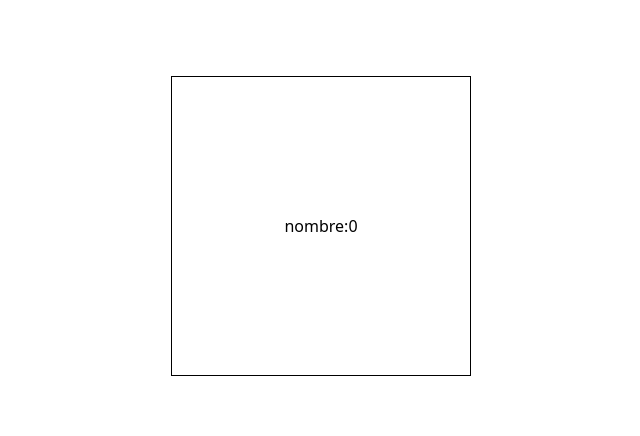
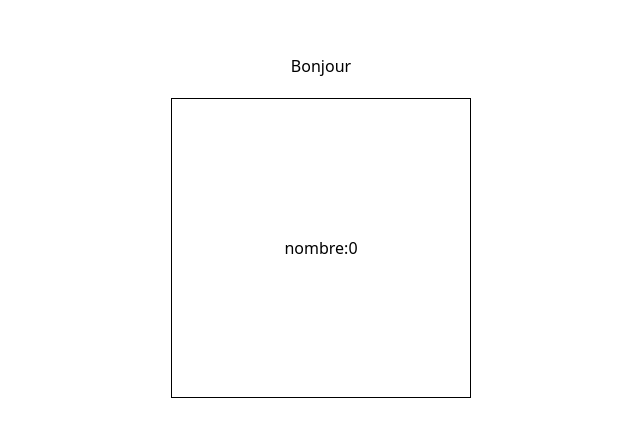
Before and after one commit to ALAAHAJHOUJ/Pratique3, a React (Create React App) app: page / in a window 1280 px wide. Shown: the part 174-610 px from the top of the page, without its empty margins (319-959 px from the left). Built offline with nearby package versions, Linux system fonts and the light colour scheme.

Commit message:
changement dans le projet

```diff
--- a/src/Folder2/Index.js
+++ b/src/Folder2/Index.jsx
@@ -1,5 +1,7 @@
 import React, { useEffect, useState } from 'react'
 import { motion } from 'framer-motion'
+import MonComponent from './Index1'
+
 
 
 function Index() {
@@ -9,12 +11,8 @@ function Index() {
 
   return (
     <>
-        {
-            state1%2==1?  <motion.div initial={{scaleX:1}} animate={{scaleX:[1,0.4,1]}} transition={{duration:1}} className='border-black bg-black rounded-[10px] border-[1px] w-[100px] h-[4px]'>
 
-                        </motion.div>:<></>
-        }
-
+        <MonComponent name={`nom:${state1}`}></MonComponent>
         <div className='border-black border-[1px] w-[300px] h-[300px] flex justify-center items-center ' onClick={()=>{setState1(state1+1)}}>
             nombre:{`${state1}`}
         </div>
--- /dev/null
+++ b/src/Folder2/Index1.jsx
@@ -0,0 +1,12 @@
+import React, { useEffect } from "react";
+
+const MonComponent = React.memo(function MonComponent({name}) {
+
+    useEffect(()=>{
+        console.log("rendu")
+    },)
+
+  return <div>Bonjour</div>;
+});
+
+export default MonComponent;
```
